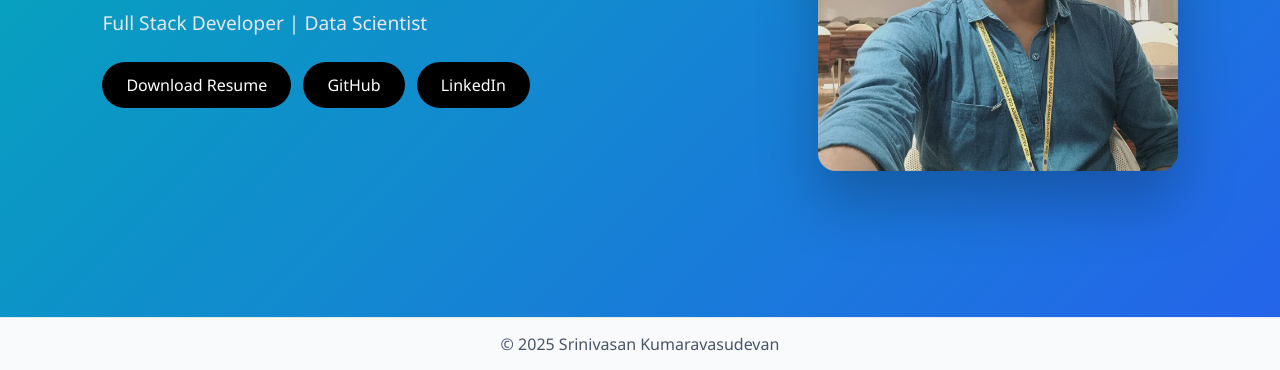
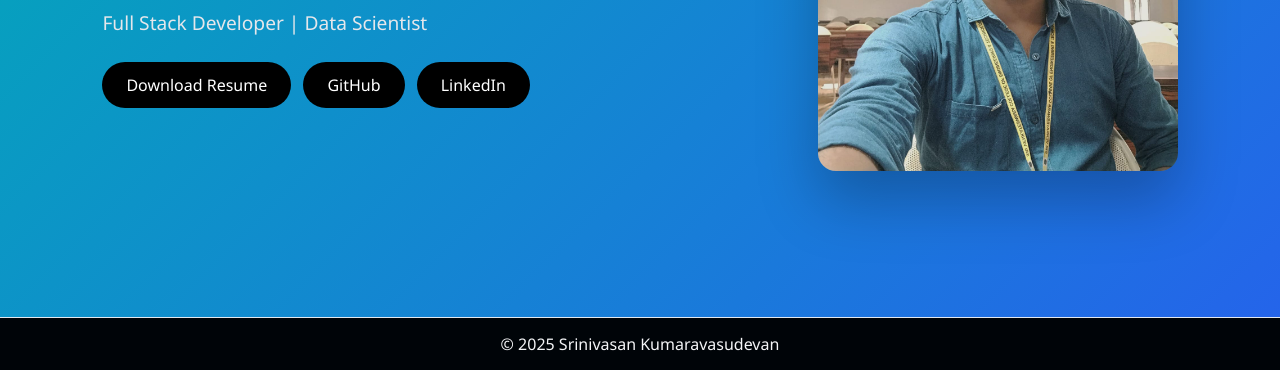
Before and after one commit to VasudevanSk/Portfolio, a plain HTML site: page index.html in a window 1280 px wide. Shown: the part 430-800 px from the top of the page. Drawn offline with Linux system fonts and the light colour scheme.

Commit message:
color added

```diff
--- a/index.html
+++ b/index.html
@@ -186,8 +186,8 @@ footer{
   width:100%;
   text-align:center;
   padding:15px;
-  background:#f8fafc;
-  color:#475569;
+  background:#000408;
+  color:#f4f5f7;
   border-top:1px solid #e2e8f0;
 }
 
```
